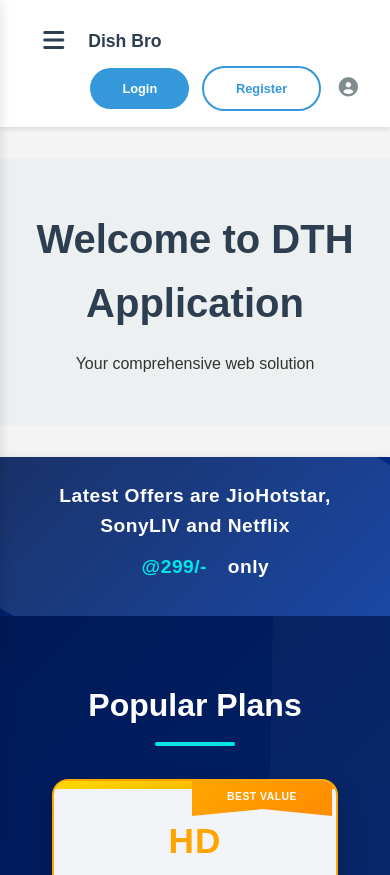
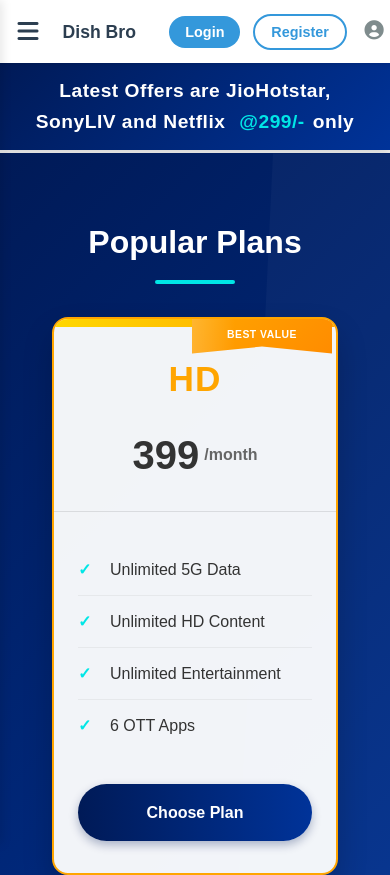
Before and after one commit to AbhirupRoy27/DTH, a plain HTML site: page index.html in a window 390 px wide. Shown: the top 875 px of the page. Drawn offline with Linux system fonts and the light colour scheme.

Commit message:
UI update to DTH

```diff
--- a/css/styles.css
+++ b/css/styles.css
@@ -32,7 +32,7 @@ ul {
     display: flex;
     justify-content: space-between;
     align-items: center;
-    padding: 1rem 2rem;
+    padding: 0.8rem 1rem;
     background-color: #fff;
     box-shadow: 0 2px 5px rgba(0, 0, 0, 0.1);
     position: sticky;
@@ -74,12 +74,16 @@ ul {
 }
 
 .btn {
+    display: inline-block;
     padding: 0.5rem 1rem;
     border: none;
-    border-radius: 4px;
+    border-radius: 50px;
+    font-weight: 600;
     cursor: pointer;
     font-weight: bold;
-    transition: background-color 0.3s, color 0.3s;
+    text-decoration: none;
+    transition: all 0.3s ease;
+    text-align: center;
 }
 
 .login-btn {
@@ -114,7 +118,7 @@ ul {
 /* Main Content Styles */
 .main-container {
     min-height: calc(100vh - 200px); /* Adjust based on header and footer height */
-    padding: 2rem 0;
+    /* padding: 2rem 0; */
 }
 
 .hero-section {
@@ -198,8 +202,9 @@ ul {
 /* Responsive Design */
 @media screen and (max-width: 768px) {
     .header-container {
-        flex-direction: column;
-        padding: 1rem;
+        flex-direction: row;
+        padding: 0.4rem;
+        justify-content: start;
     }
 
     .logo-nav-container {
@@ -447,9 +452,8 @@ ul {
     }
 
     .header-container {
-        flex-direction: row;
         flex-wrap: wrap;
-        padding: 1rem 1.2rem;
+        /* padding: 1rem 1.2rem; */
         align-items: center;
     }
 
@@ -497,29 +501,17 @@ ul {
 
 /* Mobile Phones (6-7 inch) */
 @media screen and (min-width: 480px) and (max-width: 767px) {
-    .header-container {
-        padding: 0.7rem;
-    }
-
     .btn {
-        padding: 0.4rem 0.7rem;
-        font-size: 0.85rem;
+        padding: 0.2rem 0.35rem;
+        font-size: 0.45rem;
     }
 }
 
 /* Small Phones (5-5.5 inch) */
 @media screen and (max-width: 479px) {
-    .header-container {
-        padding: 0.6rem;
-    }
 
     .logo h1 {
         font-size: 1.1rem;
-    }
-
-    .btn {
-        padding: 0.3rem 0.6rem;
-        font-size: 0.8rem;
     }
 
     .user-profile i {
@@ -531,24 +523,12 @@ ul {
 .offers-banner {
     background: linear-gradient(135deg, #001a57 0%, #003399 100%);
     color: white;
-    padding: 1.5rem 0;
+    padding: 0.8rem 0;
     text-align: center;
     box-shadow: 0 4px 12px rgba(0, 0, 0, 0.15);
     position: relative;
     overflow: hidden;
-    margin-bottom: 0;
-}
-
-.offers-banner::before {
-    content: '';
-    position: absolute;
-    top: -50%;
-    left: -50%;
-    width: 200%;
-    height: 200%;
-    background: rgba(255, 255, 255, 0.1);
-    transform: rotate(30deg);
-    pointer-events: none;
+    margin-bottom: 0.2rem;
 }
 
 .offers-banner .container {
@@ -570,7 +550,6 @@ ul {
     display: inline-block;
     color: #fff;
     font-weight: bold;
-    padding: 0.3rem 0.8rem;
     margin: 0 0.5rem;
     text-decoration: none;
     transition: all 0.3s ease;
@@ -585,9 +564,9 @@ ul {
     .offers-banner h2 {
         font-size: 1.2rem;
     }
-
-    .highlight-link {
-        margin: 0.3rem 0.5rem;
+    .fit-text h2{
+        display: inline;
+        object-fit: contain;
     }
 }
 
@@ -1276,15 +1255,7 @@ ul {
     gap: 1rem;
 }
 
-.btn {
-    display: inline-block;
-    padding: 0.8rem 2rem;
-    border-radius: 50px;
-    font-weight: 600;
-    text-decoration: none;
-    transition: all 0.3s ease;
-    text-align: center;
-}
+
 
 .btn-light {
     background-color: #f5f5f5;
@@ -1367,4 +1338,8 @@ ul {
     .account-number {
         font-size: 8rem;
     }
+
+    .basic {
+        display: none;
+    }
 }
--- a/index.html
+++ b/index.html
@@ -100,14 +100,14 @@
 
     <!-- Main Content Container -->
     <main id="main-content" class="main-container">
-        <section class="hero-section">
+        <!-- <section class="hero-section">
             <h2>Welcome to DTH Application</h2>
             <p>Your comprehensive web solution</p>
-        </section>
+        </section> -->
 
         <!-- Latest Offers Banner -->
         <section class="offers-banner">
-            <div class="container">
+            <div class="container fit-text">
                 <h2>Latest Offers are JioHotstar, SonyLIV and Netflix <a href="#299-plan" class="highlight-link">@299/-</a>only</h2>
             </div>
         </section>
@@ -118,7 +118,7 @@
                 <h2 class="section-title">Popular Plans</h2>
                 <div class="plans-container">
                     <!-- SD Plan -->
-                    <div class="plan-card">
+                    <div class="plan-card basic">
                         <div class="plan-header">
                             <h3 class="plan-type">SD</h3>
                             <div class="plan-price">199<span class="price-period">/month</span></div>
@@ -134,7 +134,7 @@
                     </div>
 
                     <!-- HD Plan -->
-                    <div class="plan-card">
+                    <div class="plan-card main-plan">
                         <div class="recommended-badge">Best Value</div>
                         <div class="plan-header">
                             <h3 class="plan-type">HD</h3>
@@ -152,7 +152,7 @@
                     </div>
 
                     <!-- 4K Plan -->
-                    <div class="plan-card">
+                    <div class="plan-card basic">
                         <div class="plan-header">
                             <h3 class="plan-type">4K</h3>
                             <div class="plan-price">699<span class="price-period">/month</span></div>
--- a/js/script.js
+++ b/js/script.js
@@ -6,10 +6,8 @@ document.addEventListener('DOMContentLoaded', function() {
     window.addEventListener('scroll', function() {
         if (window.scrollY > 50) {
             header.style.boxShadow = '0 4px 10px rgba(0, 0, 0, 0.1)';
-            header.style.padding = '0.7rem 2rem';
         } else {
             header.style.boxShadow = '0 2px 5px rgba(0, 0, 0, 0.1)';
-            header.style.padding = '1rem 2rem';
         }
     });
 
@@ -220,3 +218,7 @@ document.addEventListener('DOMContentLoaded', function() {
         });
     });
 });
+
+removeBasicPlans = () => {
+    const basic = document.querySelectorAll(basic);
+}
```
